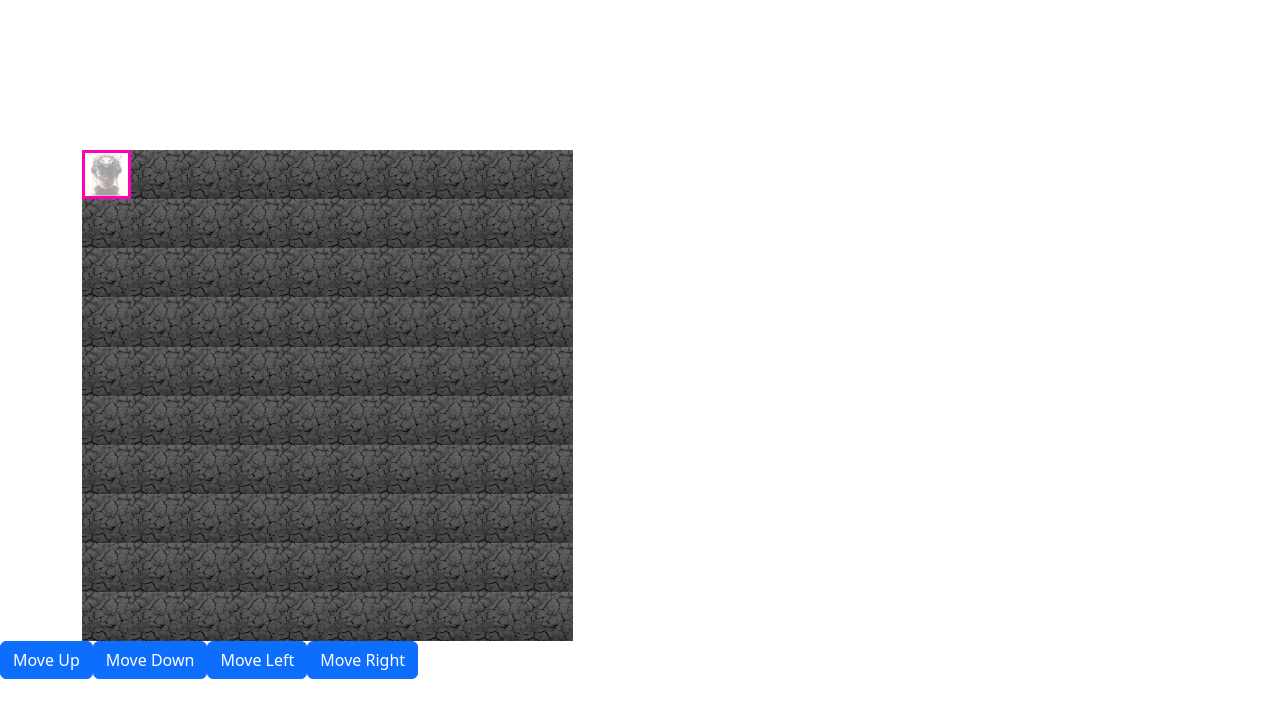
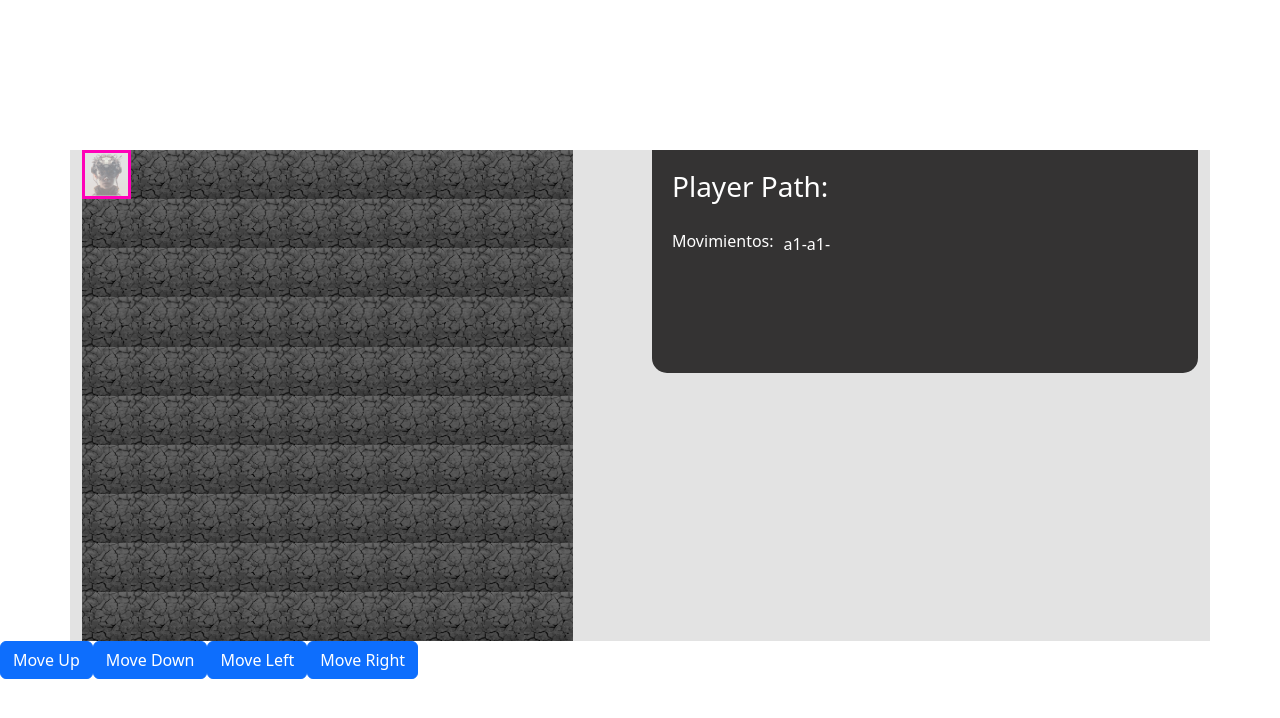
Before and after one commit to AntonioAsr/Evicertia, a React (Vite) app: page /walkerGame in a window 1280 px wide. Shown: the top 718 px of the page. Built offline with nearby package versions, Linux system fonts and the light colour scheme; what @ebay/nice-modal-react would draw is missing.

Commit message:
wip styles

```diff
--- a/src/components/CardCharacterModal.jsx
+++ b/src/components/CardCharacterModal.jsx
@@ -18,22 +18,27 @@ const CardCharacterModal = NiceModal.create(({playerPosition}) => {
   const modal = useModal();
   const context = useGameContext();
 
-  const ModalTitle = () => {
-    return (
-      <div style={{ display: 'flex', width: '100%', justifyContent: 'center' }}>
-        <span>Choose <b>your Player</b></span>
-      </div>
-    );
+  const modalStyles = {
+    header: {
+      borderRadius: 0,
+    },
+    body: {
+      background: '#343333',
+      borderTopRightRadius: 15,
+      borderTopLeftRadius: 15,
+    },
+    mask: {
+      backdropFilter: 'blur(10px)',
+    },
+    footer: {
+      borderTop: '1px solid #333',
+      margin: '0px',
+    },
+    content: {
+      borderRadius: '20px', // need this one so we dont see background white
+      padding: '0px',
+    },
   };
-
-  const handleClose = () => {
-    modal.hide();
-  }
-
-  const selectImage = (image) => {
-    context.selectImage(image)
-    console.log(context)
-  }
 
   return (
     <Modal
@@ -42,6 +47,8 @@ const CardCharacterModal = NiceModal.create(({playerPosition}) => {
       open={modal.visible}
       onCancel={() => modal.hide()}
       afterClose={() => modal.remove()}
+      styles={modalStyles}
+      closeIcon={<span style={{ color: '#ffffff' }}>x</span>}
       footer={<PlayerPath playerPosition={playerPosition} />
     }
     >
@@ -54,7 +61,6 @@ const CardCharacterModal = NiceModal.create(({playerPosition}) => {
         backgroundRepeat: 'no-repeat',
       }}
     >
-
     </div>
     </Modal>
   );
--- a/src/components/ChooseCharacterModal.css
+++ b/src/components/ChooseCharacterModal.css
@@ -1,4 +1,3 @@
 .ant-modal-content {
-  background-color: #343333 !important;
-  padding: 0px !important;
+  padding: 20px !important;
 }
--- a/src/components/ChoosePlayerModal.css
+++ b/src/components/ChoosePlayerModal.css
@@ -18,7 +18,6 @@
 
   .ant-modal-content {
     width: 623px !important;
-
   }
 
   .modal-footer-container {
--- a/src/components/PlayerPath.jsx
+++ b/src/components/PlayerPath.jsx
@@ -10,12 +10,23 @@ const PlayerPath = ({ playerPosition }) => {
   }, [playerPosition]);
 
   return (
-    <>
+    <div style={{
+      backgroundColor: '#343333',
+      borderBottomLeftRadius: '15px',
+      borderBottomRightRadius: '15px',
+      }}>
     <div style={{display: 'flex'}}>
       <h3 style={{color: '#ffffff', padding: '20px 20px 20px 20px'}}>Player Path:</h3>
     </div>
-      <div style={{display: 'flex', padding: '0px 20px 20px 20px', color: '#ffffff', flexFlow: 'row', height: '141px'}}>
-        Movimientos:
+      <div style={{
+        display: 'flex',
+        padding: '0px 20px 20px 20px',
+        color: '#ffffff',
+        flexFlow: 'row',
+        height: '141px',
+        fleWrap: 'wrap'
+        }}>
+        <h6 style={{paddingRight: '10px'}}>Movimientos:</h6>
         {
           allPositions.map((position, index) => (
             <span style={{display: 'inline-flex', color: '#ffffff'}} key={index}>
@@ -23,7 +34,7 @@ const PlayerPath = ({ playerPosition }) => {
             </span>
         ))}
         </div>
-    </>
+    </div>
   );
 };
 
--- a/src/components/WalkerGame.jsx
+++ b/src/components/WalkerGame.jsx
@@ -66,7 +66,7 @@ const displayGrid = () => {
 
   const cellSize = `${calculateCellSize()}vw`;
   return (
-    <Container>
+    <Container style={{backgroundColor: '#e3e3e3'}}>
     <Row style={{marginTop: '150px'}}>
     <Col xs={12} lg={6}
       style={{
```
